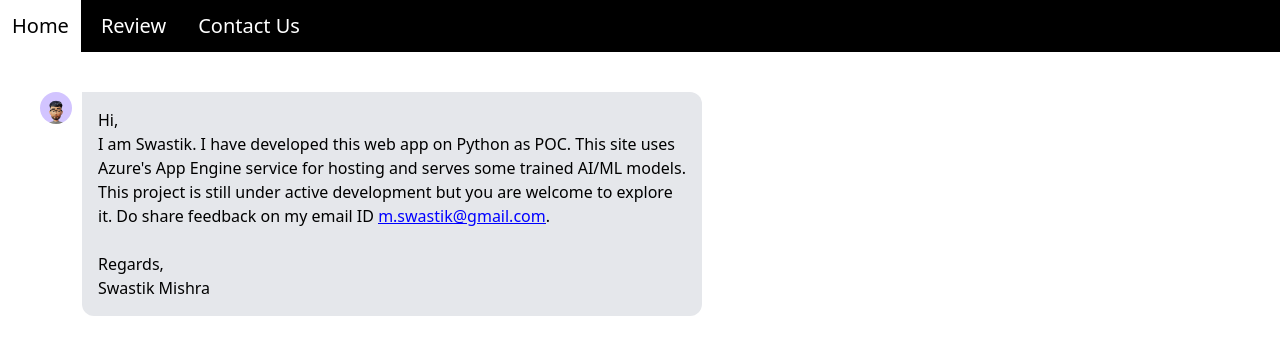
After one commit to mswastik/azfire, a FastAPI app: template templates/contact.html in a window 1280 px wide. The commit adds this page. Shown: the top 355 px of the page. Run offline with FastAPI, Linux system fonts and the light colour scheme; the template is opened without the code that fills it, so the values that code supplies are empty.

Commit message:
implemented regression

```diff
--- a/main.py
+++ b/main.py
@@ -1,6 +1,9 @@
-from fastapi import FastAPI, Request, Form
+from fastapi import FastAPI, Request
 from fastapi.templating import Jinja2Templates
 from fastapi.staticfiles import StaticFiles
+from fastapi.responses import HTMLResponse
+import polars as pl
+import pickle
 
 app = FastAPI()
 app.mount("/static", StaticFiles(directory="static"), name="static")
@@ -12,7 +15,7 @@ async def index(request: Request):
 
 @app.get("/reg")
 async def index(request: Request):
-    return templates.TemplateResponse("index.html", {"request": request})
+    return templates.TemplateResponse("reg.html", {"request": request})
 
 @app.get("/clf")
 async def index(request: Request):
@@ -24,10 +27,22 @@ async def index(request: Request):
 
 @app.get("/fc")
 async def index(request: Request):
-    return templates.TemplateResponse("fc.html", {"request": request})
+    return templates.TemplateResponse("index.html", {"request": request})
 
-@app.post("/fc")
+@app.post("/reg")
 async def index(request: Request):
     item = await request.form()
-    print(item.items())
-    return item
+    #print(item.items())
+    def predf(item):
+        dft=pl.DataFrame([[item.get('day'), item.get('month'), item.get('year'), item.get('season'), item.get('holiday'), item.get('weekday'), item.get('workingday'),
+                        item.get('weathersit'), item.get('temp'), item.get('atemp'), item.get('hum'), item.get('windspeed')]],schema=['day', 'mnth', 'year', 'season', 'holiday', 'weekday', 'workingday',
+                        'weathersit', 'temp', 'atemp', 'hum', 'windspeed'])
+        with open('bike.pkl', 'rb') as f:
+            reg=pickle.load(f)
+        return reg.predict(dft)
+    p=predf(item)
+    return HTMLResponse('<div class="text-md p-5 bg-gray-300 rounded-md" id="result">The predicted no. of rentals are {}</div>'.format(int(p[0])))
+
+@app.get("/contact")
+async def index(request: Request):
+    return templates.TemplateResponse("contact.html", {"request": request})
--- a/requirements.txt
+++ b/requirements.txt
@@ -1 +1,2 @@
 fastapi[standard]
+polars
--- a/static/output.css
+++ b/static/output.css
@@ -782,16 +782,48 @@ select {
   display: flex;
 }
 
+.h-8 {
+  height: 2rem;
+}
+
 .w-full {
   width: 100%;
+}
+
+.w-8 {
+  width: 2rem;
 }
 
 .max-w-sm {
   max-width: 24rem;
 }
 
+.max-w-\[320px\] {
+  max-width: 320px;
+}
+
+.max-w-\[620px\] {
+  max-width: 620px;
+}
+
+.max-w-5 {
+  max-width: 1.25rem;
+}
+
+.max-w-96 {
+  max-width: 24rem;
+}
+
 .flex-row {
   flex-direction: row;
+}
+
+.flex-col {
+  flex-direction: column;
+}
+
+.items-start {
+  align-items: flex-start;
 }
 
 .gap-2 {
@@ -800,6 +832,10 @@ select {
 
 .gap-3 {
   gap: 0.75rem;
+}
+
+.gap-2\.5 {
+  gap: 0.625rem;
 }
 
 .space-x-2 > :not([hidden]) ~ :not([hidden]) {
@@ -816,9 +852,38 @@ select {
   border-radius: 0.5rem;
 }
 
+.rounded-full {
+  border-radius: 9999px;
+}
+
+.rounded-md {
+  border-radius: 0.375rem;
+}
+
 .rounded-t {
   border-top-left-radius: 0.25rem;
   border-top-right-radius: 0.25rem;
+}
+
+.rounded-e-xl {
+  border-start-end-radius: 0.75rem;
+  border-end-end-radius: 0.75rem;
+}
+
+.rounded-es-xl {
+  border-end-start-radius: 0.75rem;
+}
+
+.rounded-tl-\[-3\] {
+  border-top-left-radius: -3;
+}
+
+.rounded-tl-\[-3px\] {
+  border-top-left-radius: -3px;
+}
+
+.rounded-tl-\[3px\] {
+  border-top-left-radius: 3px;
 }
 
 .border {
@@ -845,8 +910,35 @@ select {
   background-color: rgb(29 78 216 / var(--tw-bg-opacity));
 }
 
+.bg-gray-100 {
+  --tw-bg-opacity: 1;
+  background-color: rgb(243 244 246 / var(--tw-bg-opacity));
+}
+
+.bg-gray-200 {
+  --tw-bg-opacity: 1;
+  background-color: rgb(229 231 235 / var(--tw-bg-opacity));
+}
+
+.bg-gray-300 {
+  --tw-bg-opacity: 1;
+  background-color: rgb(209 213 219 / var(--tw-bg-opacity));
+}
+
 .p-3 {
   padding: 0.75rem;
+}
+
+.p-4 {
+  padding: 1rem;
+}
+
+.p-10 {
+  padding: 2.5rem;
+}
+
+.p-5 {
+  padding: 1.25rem;
 }
 
 .px-3 {
@@ -869,8 +961,22 @@ select {
   padding-bottom: 0.75rem;
 }
 
+.px-10 {
+  padding-left: 2.5rem;
+  padding-right: 2.5rem;
+}
+
+.px-\[10\] {
+  padding-left: 10;
+  padding-right: 10;
+}
+
 .pb-5 {
   padding-bottom: 1.25rem;
+}
+
+.pl-5 {
+  padding-left: 1.25rem;
 }
 
 .text-center {
@@ -898,6 +1004,10 @@ select {
 
 .font-medium {
   font-weight: 500;
+}
+
+.font-semibold {
+  font-weight: 600;
 }
 
 .text-blue-700 {
@@ -950,3 +1060,15 @@ select {
   --tw-ring-opacity: 1;
   --tw-ring-color: rgb(59 130 246 / var(--tw-ring-opacity));
 }
+
+@media (prefers-color-scheme: dark) {
+  .dark\:bg-gray-700 {
+    --tw-bg-opacity: 1;
+    background-color: rgb(55 65 81 / var(--tw-bg-opacity));
+  }
+
+  .dark\:text-white {
+    --tw-text-opacity: 1;
+    color: rgb(255 255 255 / var(--tw-text-opacity));
+  }
+}
--- a/templates/base.html
+++ b/templates/base.html
@@ -5,7 +5,7 @@
     <meta http-equiv="X-UA-Compatible" content="IE=edge" />
     <meta name="viewport" content="width=device-width, initial-scale=1.0" />
     <meta http-equiv="Content-Security-Policy" content="upgrade-insecure-requests">
-    <title>{% block title %}Base HTML{% endblock %}</title>
+    <title>{% block title %}{% endblock %}</title>
     <script src="https://unpkg.com/htmx.org@2.0.2"></script>
     <link rel="stylesheet" href="{{ url_for('static', path='output.css') }}">
     <style></style>
--- /dev/null
+++ b/templates/contact.html
@@ -0,0 +1,16 @@
+{% extends "base.html" %}
+{% block title %}Forecasting Example{% endblock %}
+{% block content %}
+<div class="flex items-start gap-2.5 p-10">
+    <img class="w-8 h-8 rounded-full" src="/static/me.jpg" alt="Swastik">
+    <div class="flex flex-col w-full max-w-[620px] leading-1.5 p-4 border-gray-200 bg-gray-200 rounded-e-xl rounded-es-xl dark:bg-gray-700">
+    <span>Hi,<br>
+    I am Swastik. I have developed this web app on Python as POC. This site uses Azure's App Engine service for hosting and serves some
+    trained AI/ML models. This project is still under active development but you are welcome to explore it.
+    Do share feedback on my email ID <u><a style="color:blue;" href='mailto:m.swastik@gmail.com'>m.swastik@gmail.com</a></u>.</span>
+   <br>
+    Regards,<br>
+    Swastik Mishra
+</div>
+</div>
+{% endblock %}
--- a/templates/index.html
+++ b/templates/index.html
@@ -1,5 +1,5 @@
 {% extends "base.html" %}
-{% block title %}Index{% endblock %}
+{% block title %}ML App{% endblock %}
 {% block content %}
 <div class="flex gap-3 px-3 py-3">
     <a href="/reg" class="hover:bg-blue-100">
--- a/templates/fc.html
+++ b/templates/reg.html
@@ -1,8 +1,8 @@
 {% extends "base.html" %}
-{% block title %}Index{% endblock %}
+{% block title %}Forecasting Example{% endblock %}
 {% block content %}
 <div class="block gap-3 px-3 py-3">
-    <form class="flex flex-row mx-auto gap-3" hx-post="/fc" hx-target="#result">
+    <form class="flex flex-row mx-auto gap-3" hx-post="/reg" hx-target="#result">
     <div>
     <label class="mb-2 text-sm">Day</label>
     <input name="day" type="number" min=1 max=31 value="20" class="border-gray-300 text-sm rounded-lg focus:ring-blue-500 focus:border-blue-500 w-full" required /></div>
@@ -47,5 +47,5 @@
       <button type="submit" class="text-white bg-blue-700 hover:bg-blue-800 font-medium rounded-lg text-sm w-full px-5 py-2.5 text-center">Submit</button></div>
     </form>
     </div>
-    <div id="result">{{item}}</div>
+    <div class="max-w-96 pl-5" id="result"></div>
 {% endblock %}
```
Also changed, not shown: README.md (added), 3 other files.
